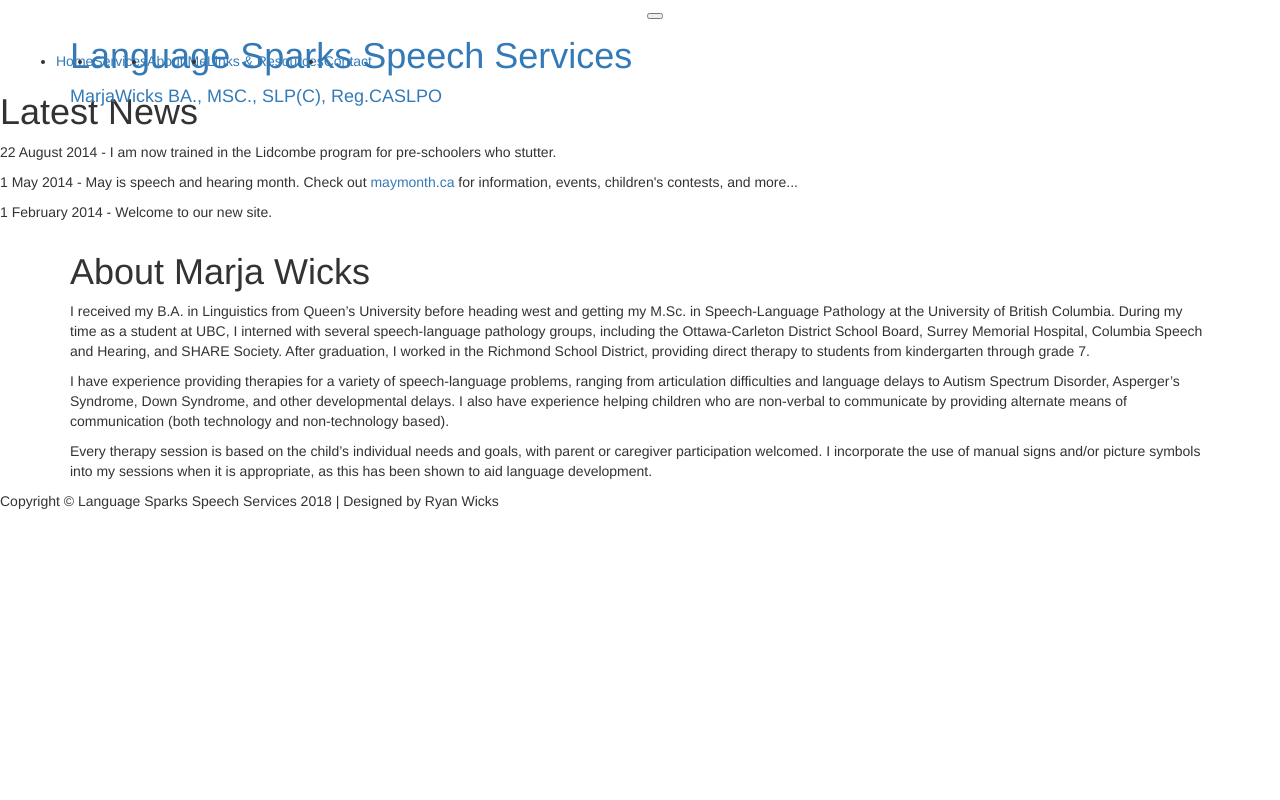
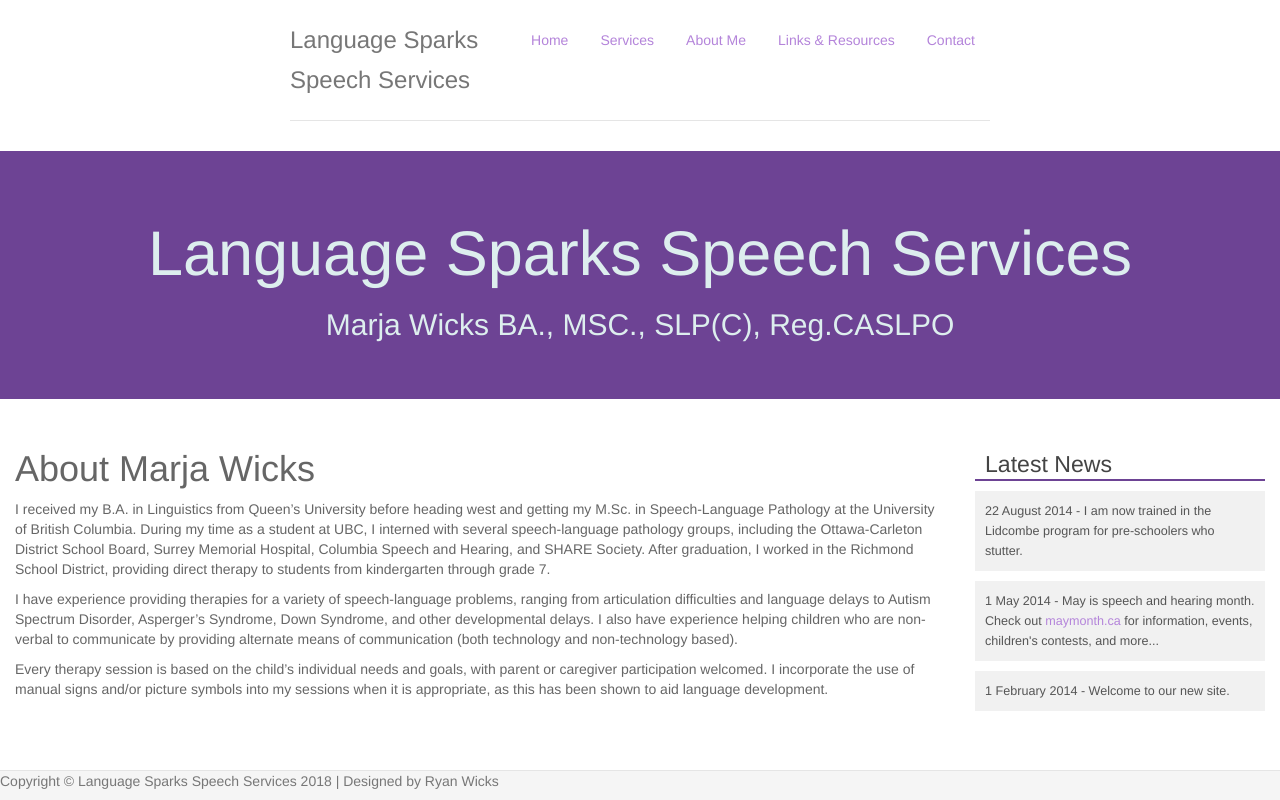
Before and after one commit to ryancwicks/LanguageSparksSite, a Flask app: page /about in a window 1280 px wide. Run offline with Flask 2, Linux system fonts and the light colour scheme; some libraries are stand-ins or nearby versions.

Commit message:
forgot to add these files.

```diff
--- a/templates/base_template.html
+++ b/templates/base_template.html
@@ -4,43 +4,55 @@
 
 {% block head %}
 {{ super() }}
+<link href="{{ url_for ('static', filename='jumbotron-narrow.css') }}" rel="stylesheet">
 <link rel="shortcut icon" href="{{ url_for ('static', filename='favicon.ico') }}" type="image/x-icon" >
 <link rel="icon" href="{{ url_for ('static', filename='favicon.ico') }}" type="image/x-icon" >
+<link rel="stylesheet" href="{{ url_for ('static', filename='style.css') }}">
 {% endblock %}
 
 {% block navbar %}
-<div class="navbar navbar-expand-lg navbar-light bg-light" role=navigation>
-  <div class="container">
-    <div class="navbar-header">
-      <button class="navbar-toggler" type="button" data-toggle="collapse" data-target=".navbar-collapse">
-        <span class="navbar-toggler-icon"></span>
-      </button>
-      <a class="navbar-brand" href="{{ url_for('index') }}"><h1>Language Sparks Speech Services</h1>
-        <p>MarjaWicks BA., MSC., SLP(C), Reg.CASLPO</p></a>
-      </div>
-    </div>
-    <div class="navbar-collapse collapse" >
-      <ul class="navbar-nav mr-auto">
-        <li class="nav-item"> <a class="nav-link" href="{{ url_for ('index') }}">Home</a> </li>
-        <li class="nav-item"> <a class="nav-link" href="{{ url_for ('services') }}">Services</a></li>
-        <li class="nav-item"> <a class="nav-link" href="{{ url_for ('about') }}">About Me</a></li>
-        <li class="nav-item"> <a class="nav-link" href="{{ url_for ('links') }}">Links & Resources</a></li>
-        <li class="nav-item"> <a class="nav-link" href="{{ url_for ('contact') }}">Contact</a></li>
+<div class="container">
+  <div class="header clearfix">
+    <nav>
+      <ul class="nav nav-pills pull-right">
+        <li role="presentation"> <a class="nav-link" href="{{ url_for ('index') }}">Home</a> </li>
+        <li role="presentation"> <a class="nav-link" href="{{ url_for ('services') }}">Services</a></li>
+        <li role="presentation"> <a class="nav-link" href="{{ url_for ('about') }}">About Me</a></li>
+        <li role="presentation"> <a class="nav-link" href="{{ url_for ('links') }}">Links & Resources</a></li>
+        <li role="presentation"> <a class="nav-link" href="{{ url_for ('contact') }}">Contact</a></li>
       </ul>
+    </nav>
+    <h3 class="text-muted">Language Sparks Speech Services</h3>
+  </div>
+</div>
+{% endblock %}
+
+{% block content %}
+<div class="jumbotron">
+  <h1>Language Sparks Speech Services</h1>
+  <h2>Marja Wicks BA., MSC., SLP(C), Reg.CASLPO</h2>
+</div>
+
+<div id="row">
+  <div class="col-lg-9">
+    {% block page_content %}{%endblock%}
+  </div>
+  <div class="col-lg-3">
+    <div class="news_sidebar">
+      <script src="{{ url_for ('static', filename='news.js') }}"></script>
     </div>
   </div>
-  {% endblock %}
+</div>
 
-{% block content %}
-<div id="sidebar">
-        <script src="news.js"></script>
+<div id="row">
+  <div class='col-lg-12'>
+    <br>
+    {% block pre_footer %}{% endblock %}
+  </div>
 </div>
-<div class="container">
-  {% block page_content %}{%endblock%}
-</div>
-<div class=footer>
+<footer class="footer">
   <p>Copyright &copy; Language Sparks Speech Services {{ moment().format('YYYY') }} | Designed by Ryan Wicks</p>
-</div>
+</footer>
 {% endblock %}
 
 {% block scripts %}
```
Also changed, not shown: templates/services.html (+6 -14 lines).
